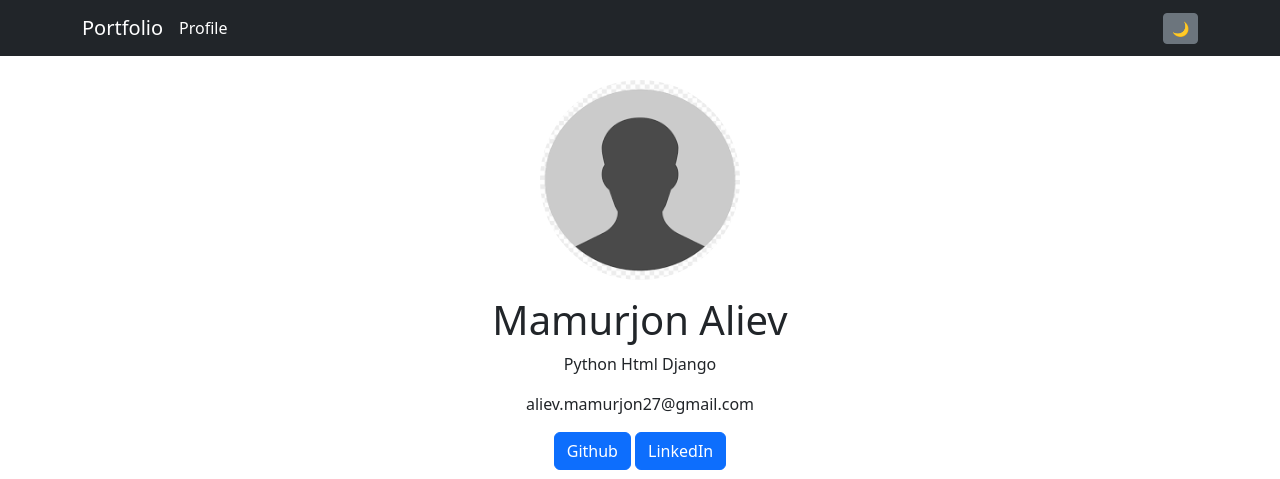
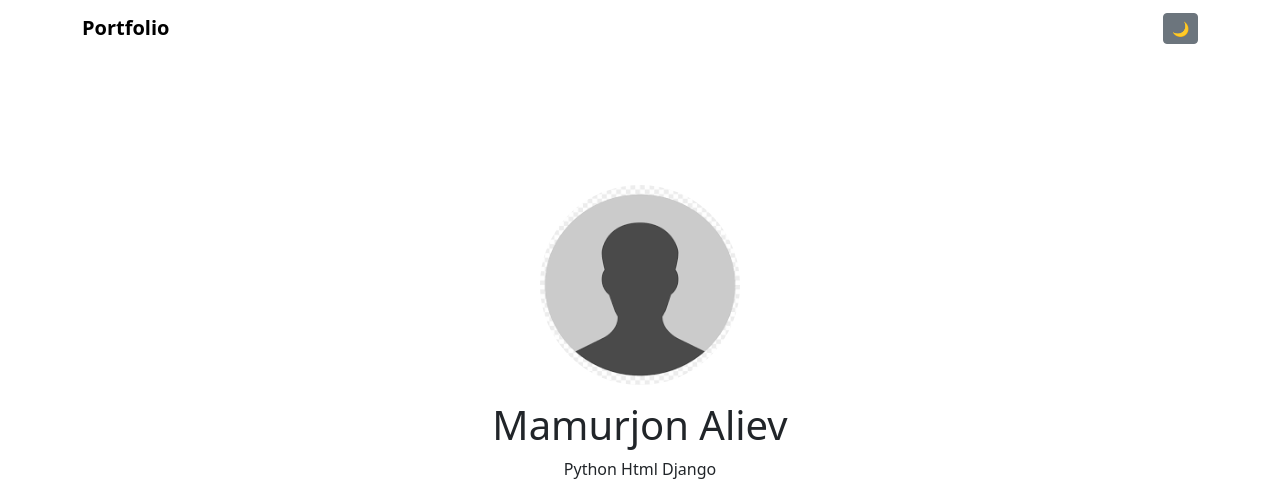
Before and after one commit to Mamurjon123767/portfolio_website, a Django app: page /profile/ in a window 1280 px wide. Shown: the top 479 px of the page. Run offline with Django 5.2, Linux system fonts and the light colour scheme; data comes from the database, SQL or seed files in the repository.

Commit message:
html design

```diff
--- a/portfolio/templates/portfolio/base.html
+++ b/portfolio/templates/portfolio/base.html
@@ -4,15 +4,24 @@
         <title>My Portfolio</title>
         <link href="https://cdn.jsdelivr.net/npm/bootstrap@5.3.8/dist/css/bootstrap.min.css" rel="stylesheet" integrity="sha384-sRIl4kxILFvY47J16cr9ZwB07vP4J8+LH7qKQnuqkuIAvNWLzeN8tE5YBujZqJLB" crossorigin="anonymous">
         <link rel="stylesheet" href="styles.css">
+        <link rel="stylesheet" href="https://cdn.jsdelivr.net/npm/bootstrap-icons@1.11.0/font/bootstrap-icons.css">
     </head>
     <body>
-        <nav class="navbar navbar-expand-lg navbar-dark bg-dark">
+        <nav class="navbar navbar-expand-lg sticky-top custom-navbar">
             <div class="container">
-                <a class="navbar-brand" href="/">Portfolio</a>
+                <a class="navbar-brand fw-bold" href="/">Portfolio</a>
                 <a class="nav-link text-white" href="/profile/">Profile</a>
                 <button onclick="toggleDark()" class="btn btn-secondary btn-sm ms-auto">🌙</button>
             </div>
         </nav>
+
+        <div class="hero-section text-center text-white">
+            <div class="container">
+                <h1 class="display-4">This is my Portfolio</h1>
+                <p class="lead">I am a python developer</p>
+            </div>
+        </div>
+
 
 
         <div class="container mt-4">
```
